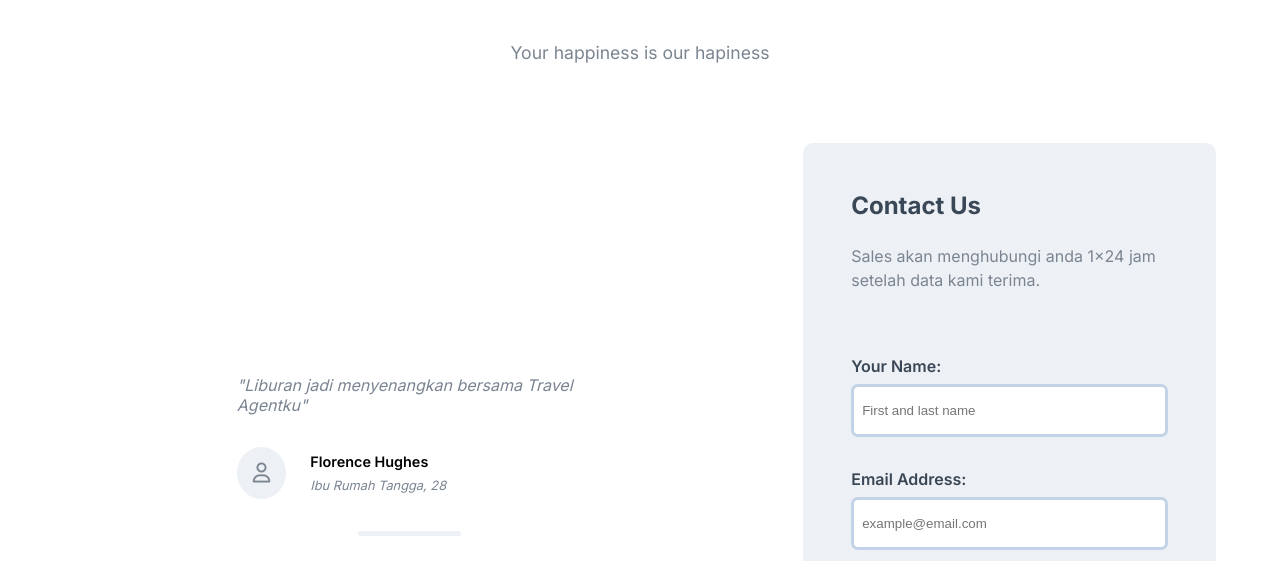
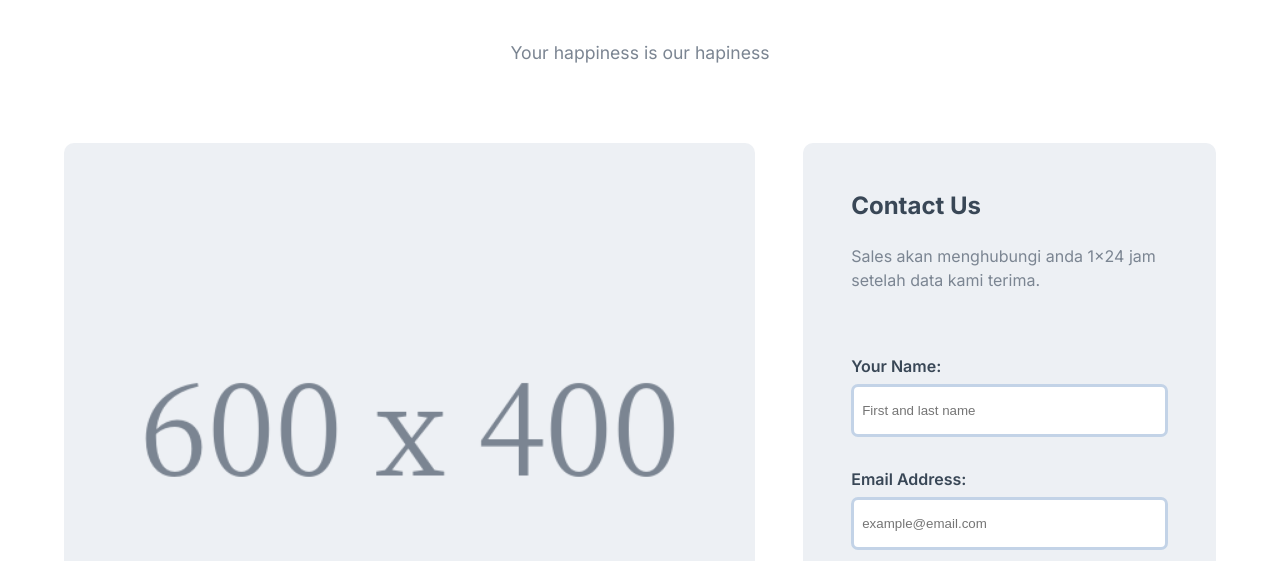
Before and after one commit to revou-fundamental-course/13-nov-23-banidesu, a plain HTML site: page index.html in a window 1280 px wide. Shown: the part 239-800 px from the top of the page. Drawn offline with nearby package versions, Linux system fonts and the light colour scheme.

Commit message:
carousel

```diff
--- a/css/style.css
+++ b/css/style.css
@@ -146,7 +146,7 @@ section#home .content .col-7 .sliders {
     overflow: hidden;
 }
 
-section#home .content .col-7 .img {
+section#home .content .col-7 .sliders .img {
     width: 100%;
     max-width: 100%;
     height: 200px;
@@ -509,6 +509,11 @@ footer>p {
         gap: 2rem;
     }
 
+    section#home .content .col-7 .sliders,
+    section#home .content .col-7 .sliders .img {
+        height: 300px;
+    }
+
     /* section#home .content .col-7 {
         max-width: 100%;
     } */
@@ -570,6 +575,11 @@ footer>p {
         max-width: 60%;
     }
 
+    section#home .content .col-7 .sliders,
+    section#home .content .col-7 .sliders .img {
+        height: 500px;
+    }
+
     section#home .content .col-7 .item {
         max-width: 50%;
     }
--- a/js/script.js
+++ b/js/script.js
@@ -26,19 +26,17 @@ $(function () {
     //     slide.style.transform = `translateX(${indx * 100}%)`;
     // });
 
-    let i = 1;
+    let i = 0;
     setInterval(() => {
         Array.from(slides).forEach((item, index) => {
-            if (i < slides.length) {
-                item.style.transform = `translateX(-${i * 100}%)`
-            }
+            // Calculate the translation based on the current index
+            const translation = index === i ? 0 : 100 * (index - i);
+
+            // Apply the translation to the current slide
+            item.style.transform = `translateX(${translation}%)`;
         });
 
-        if (i < slides.length) {
-            i++;
-        }
-        else {
-            i = 0;
-        }
+        // Increment the index for the next iteration
+        i = (i + 1) % slides.length;
     }, 2000);
 });
```
